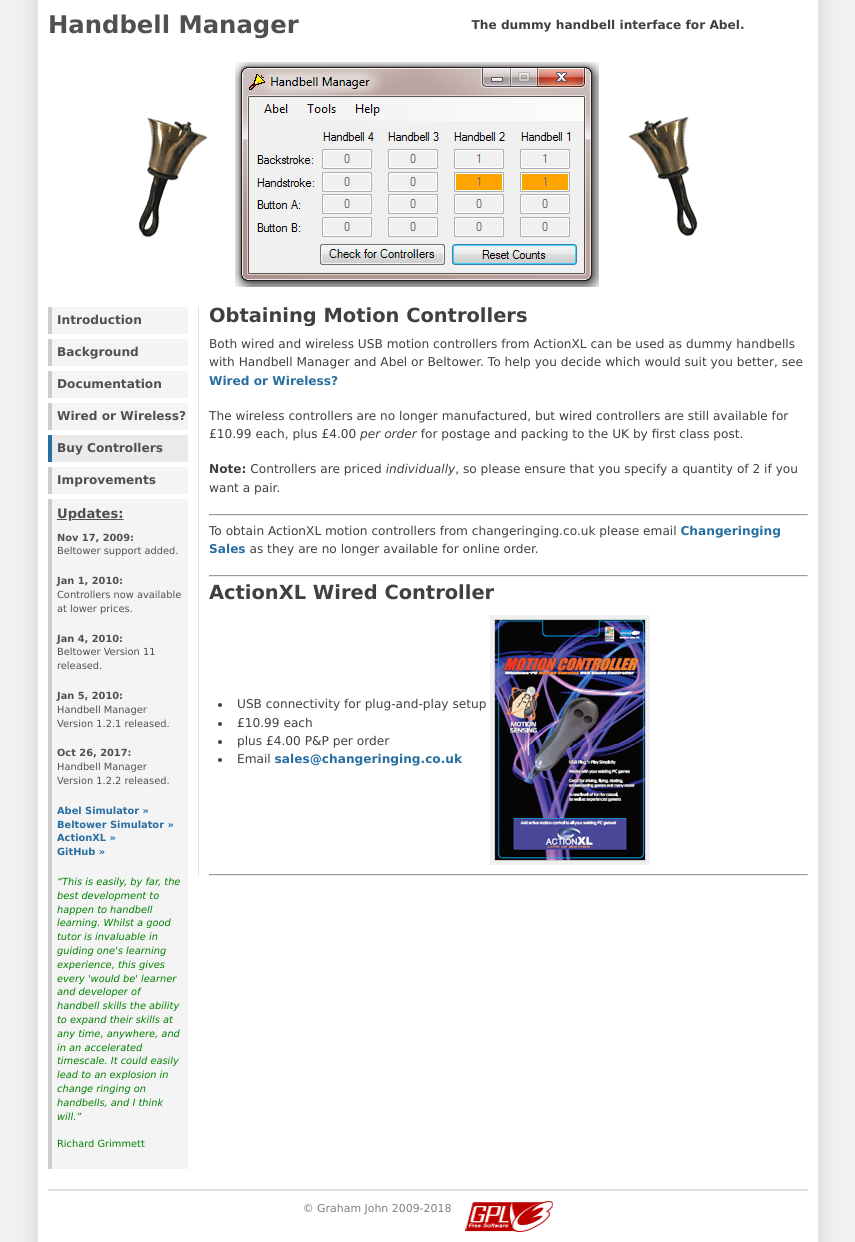
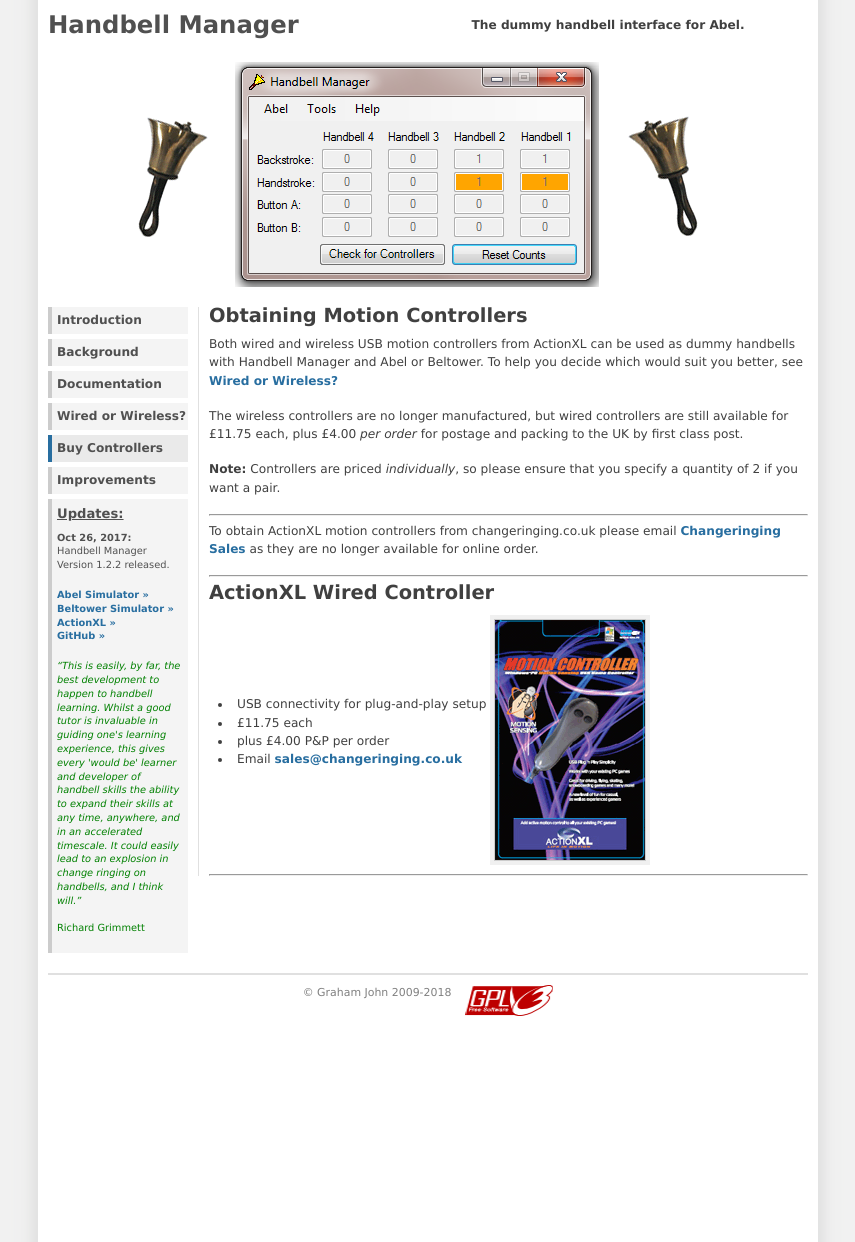
Before and after one commit to GACJ/handbellmanager, a Jekyll site: the page built from motioncontrollers.html, in a window 1280 px wide. Shown: the whole page, without its empty margins (212-1067 px from the left). Built offline with Jekyll 4.4.1, drawn with Linux system fonts in a browser that asks for light colours.

Commit message:
Update pricing

```diff
--- a/_layouts/default.html
+++ b/_layouts/default.html
@@ -58,10 +58,6 @@
             </ul>
             <div class="announce">
                 <h2><u>Updates:</u></h2>
-                <p><strong>Nov 17, 2009:</strong><br />Beltower support added.</p>
-                <p><strong>Jan 1, 2010:</strong><br />Controllers now available at lower prices.</p>
-                <p><strong>Jan 4, 2010:</strong><br />Beltower Version 11 released.</p>
-                <p><strong>Jan 5, 2010:</strong><br />Handbell Manager Version 1.2.1 released.</p>
                 <p><strong>Oct 26, 2017:</strong><br />Handbell Manager Version 1.2.2 released.</p>
                 <p>
                     <a href="http://www.abelsim.co.uk">Abel Simulator &raquo;</a><br />
--- a/index.html
+++ b/index.html
@@ -20,7 +20,7 @@ title: "Introduction"
         Two ActionXL USB motion controllers, available from:-
         <ul>
             <li>
-                <a target="_top" href="motioncontrollers.html">www.changeringing.co.uk</a> at £10.99 each</li>
+                <a target="_top" href="motioncontrollers.html">www.changeringing.co.uk</a> at £11.75 each</li>
             <li>
                 <a target="_top"
                    href="http://actionxl.com/products.html">www.actionxl.com/products.html</a>
--- a/motioncontrollers.html
+++ b/motioncontrollers.html
@@ -4,7 +4,7 @@ title: "Buy Controllers"
 ---
 <h2>Obtaining Motion Controllers</h2>
 <p>Both wired and wireless USB motion controllers from ActionXL can be used as dummy handbells with Handbell Manager and Abel or Beltower. To help you decide which would suit you better, see <a href="comparison.html">Wired or Wireless?</a></p>
-<p>The wireless controllers are no longer manufactured, but wired controllers are still available for £10.99 each, plus £4.00 <em>per order</em> for postage and packing to the UK by first class post.</p>
+<p>The wireless controllers are no longer manufactured, but wired controllers are still available for £11.75 each, plus £4.00 <em>per order</em> for postage and packing to the UK by first class post.</p>
 <p><b>Note:</b> Controllers are priced <em>individually</em>, so please ensure that you specify a quantity of 2 if you want a pair.</p>
 <hr />
 <p>
@@ -19,8 +19,8 @@ title: "Buy Controllers"
         <td>
             <ul>
                 <li>USB connectivity for plug-and-play setup</li>
-                <li>£10.99 each</li>
-                <li>plus £4.00 P&P per order</li>
+                <li>£11.75 each</li>
+                <li>plus £4.00 P&amp;P per order</li>
                 <li>
                     Email <a href="mailto:sales@changeringing.co.uk?subject=Sales%20Query">sales@changeringing.co.uk</a>
                 </li>
```
